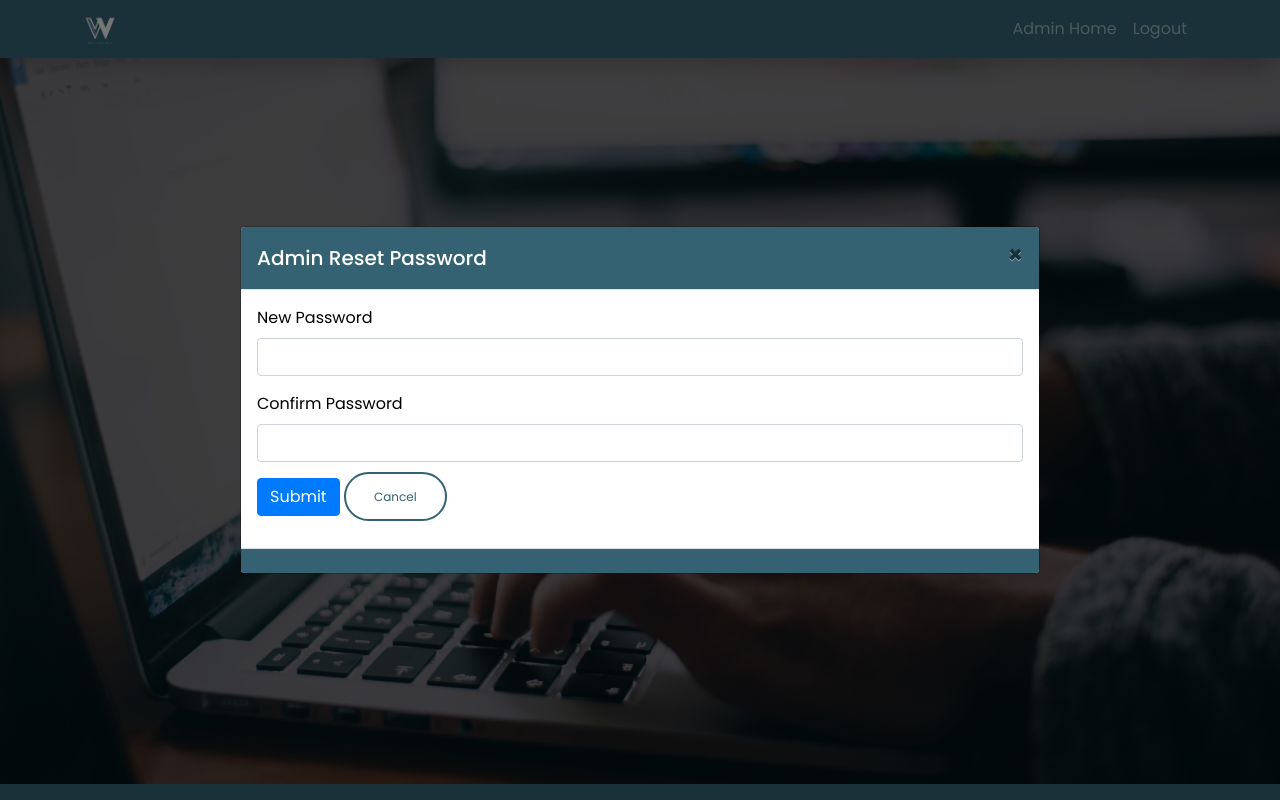
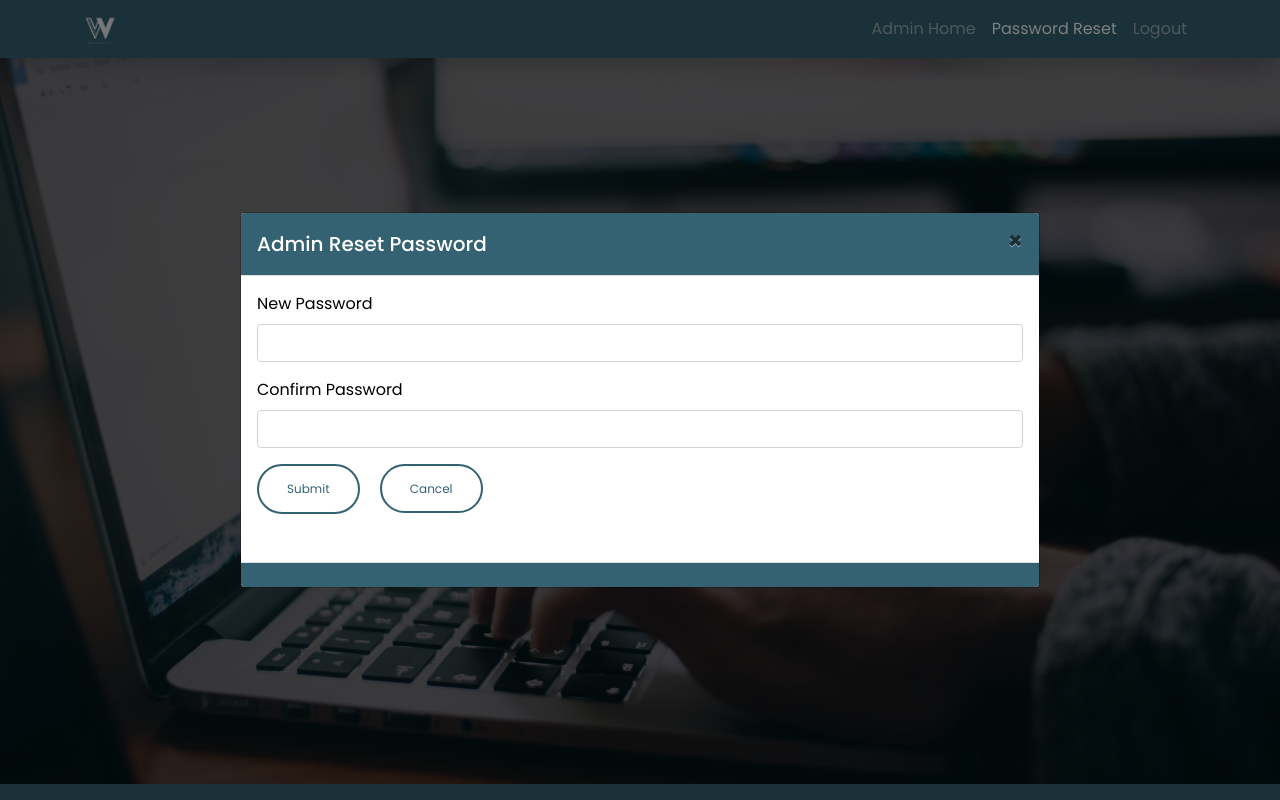
Before and after one commit to marnold22/vingroupcpa, a PHP site: page /admin_reset_password.php in a window 1280 px wide. Run offline with PHP 8.4, Linux system fonts and the light colour scheme; the visitor is signed in with stand-in values (Sample User, id 1); data that the repository does not hold is empty.

Commit message:
Fixed navbar across admin pages

```diff
--- a/admin_reset_password.php
+++ b/admin_reset_password.php
@@ -86,9 +86,12 @@ if($_SERVER["REQUEST_METHOD"] == "POST"){
             <span class="navbar-toggler-icon"></span>
         </button>
         <div class="collapse navbar-collapse" id="navbarResponsive">
-            <ul class="navbar-nav ml-auto">
+        <ul class="navbar-nav ml-auto">
                 <li class="nav-item">
                     <a class="nav-link" href="admin.php">Admin Home</a>
+                </li>
+                <li class="nav-item">
+                    <a class="nav-link active" href="admin_reset_password.php">Password Reset</a>
                 </li>
                 <li class="nav-item">
                     <a class="nav-link" href="admin_logout.php">Logout</a>
--- a/modules/admin-passreset-modal.php
+++ b/modules/admin-passreset-modal.php
@@ -20,7 +20,7 @@
                 <span class="help-block"><?php echo $confirm_password_err; ?></span>
             </div>
             <div class="form-group">
-                <input type="submit" class="btn btn-primary" value="Submit">
+                <input type="submit" class="btn-services" value="Submit">
                 <a class="btn-services" href="admin.php">Cancel</a>
             </div>
         </form>
```
Also changed, not shown: admin.php (+5 -2 lines).
